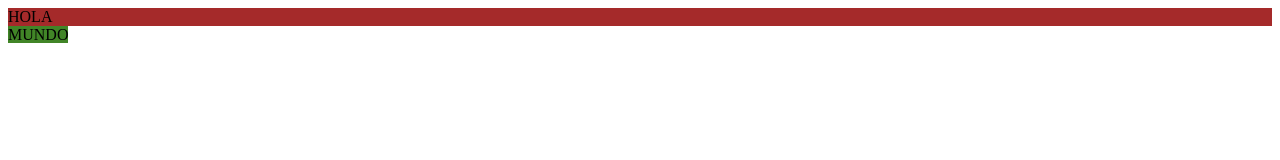
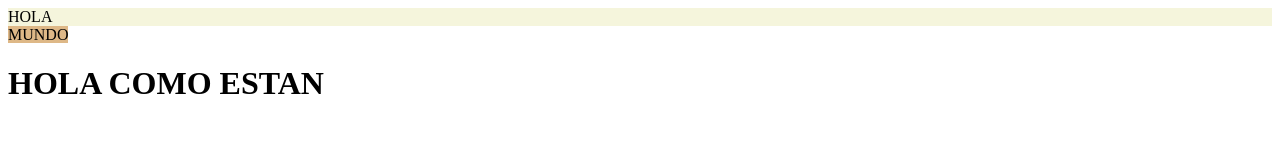
Before and after one commit to AlanArJo/tecweb, a plain HTML site: page index.html in a window 1280 px wide. Drawn offline with Linux system fonts and the light colour scheme.

Commit message:
elementos gene

```diff
--- a/index.html
+++ b/index.html
@@ -6,7 +6,8 @@
     <title>Document</title>
 </head>
 <body>
-    <div style = "background-color: brown;">HOLA</div>
-    <span style = "background-color: rgb(65, 133, 39);">MUNDO</span>
+    <div style = "background-color: beige;">HOLA</div>
+    <span style = "background-color: burlywood;">MUNDO</span>
+    <h1>HOLA COMO ESTAN</h1>
 </body>
 </html>
```
